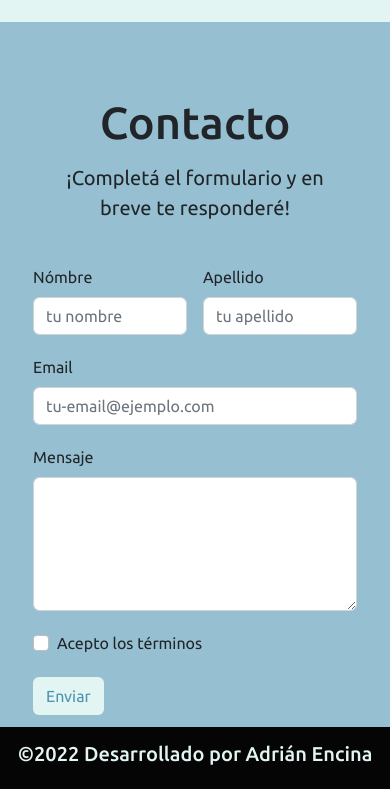
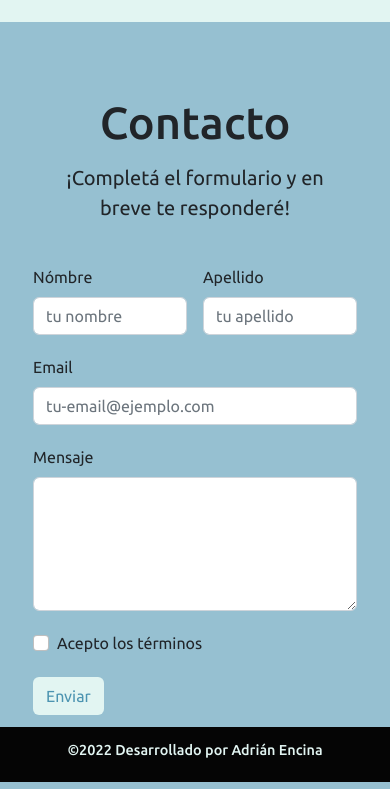
Before and after one commit to adrencina/PreEntrega3-Encina, a website: page index.html in a window 390 px wide. Shown: the part 3810-4599 px from the top of the page. Drawn offline with nearby package versions, Linux system fonts and the light colour scheme.

Commit message:
ultimo media.

```diff
--- a/sass/_mediaQ.scss
+++ b/sass/_mediaQ.scss
@@ -68,3 +68,9 @@
             width: 75%;
         }
     }
+
+    @media (max-width: 576px){
+        footer h5{
+            font-size: 0.9rem;
+        }
+    }
```
Also changed, not shown: css/nuevaHoja.css.
